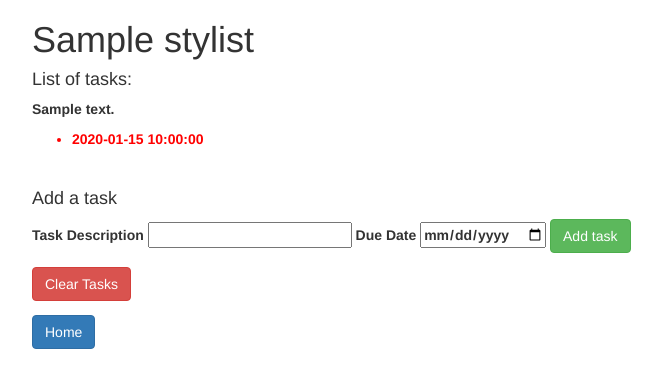
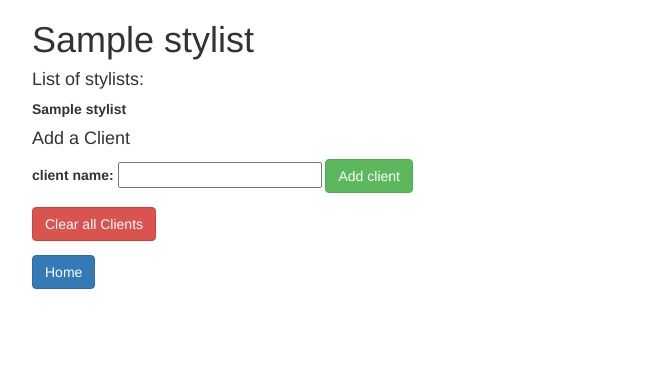
Before and after one commit to CharlesAMoss/epic_HairSalon, a PHP site: template views/stylist.html.twig in a window 1280 px wide. Shown: the top 388 px of the page, without its empty margins (38-700 px from the left). Run offline with PHP 8.4, Linux system fonts and the light colour scheme; the template is opened without the code that fills it: most values are stand-ins (such as "Sample title", 1, 10 or a date in 2020); some libraries are stand-ins or nearby versions.

Commit message:
add twig for stylist page

```diff
--- a/app/app.php
+++ b/app/app.php
@@ -21,8 +21,8 @@
     });
 
     $app->get("/stylists/{id}", function($id) use ($app) {
-        $stylist = Stylist::find($id);
-        return $app['twig']->render('stylist.html.twig', array('stylist' => $stylist, 'client' => $stylist->getClient()));
+        $found_stylist = Stylist::find($id);
+        return $app['twig']->render('stylist.html.twig', array('stylist' => $found_stylist, 'client' => $found_stylist->getClient()));
     });
 
     $app->post("/clients", function() use ($app) {
--- a/views/stylist.html.twig
+++ b/views/stylist.html.twig
@@ -13,30 +13,28 @@
         <div class="container">
             <h1>{{ stylist.getName }}</h1>
 
-            {% if tasks is not empty %}
-                <h4>List of tasks:</h4>
-                    {% for task in tasks %}
-                        <p><strong>{{ task.getDescription }}<strong></p>
-                        <ul><li class="due">{{ task.getDueDate }}</li></ul>
-                        <br>
+            {% if stylist is not empty %}
+                <h4>List of stylists:</h4>
+                    {% for styl in stylist %}
+                        <p><strong>{{ styl.getName }}<strong></p>
+
                     {% endfor %}
             {% endif %}
 
-            <h4>Add a task</h4>
+            <h4>Add a Client</h4>
 
-            <form action='/tasks' method='post'>
-                <input id="category_id" name="category_id" type="hidden" value="{{ category.getId() }}">
-                <label for='description'>Task Description</label>
-                <input id='description' name='description' type='text'>
-                <label for='due_date'>Due Date</label>
-                <input id='due_date' name='due_date' type='date'>
+            <form action='/client' method='post'>
+                <input id="category_id" name="category_id" type="hidden" value="{{ stylist.getId() }}">
+                <label for='name'>client name:</label>
+                <input id='name' name='name' type='text'>
 
-                <button type='submit' class="btn btn-success">Add task</button>
+
+                <button type='submit' class="btn btn-success">Add client</button>
             </form>
 
-            <form action='/delete_tasks' method='post'>
-                <input id="category_id" name="category_id" type="hidden" value="{{ category.getId() }}">
-                <button type='submit' class="btn btn-danger">Clear Tasks</button>
+            <form action='/delete_client' method='post'>
+                <input id="stylist_id" name="stylist_id" type="hidden" value="{{ stylist.getId() }}">
+                <button type='submit' class="btn btn-danger">Clear all Clients</button>
             </form>
 
 
```
